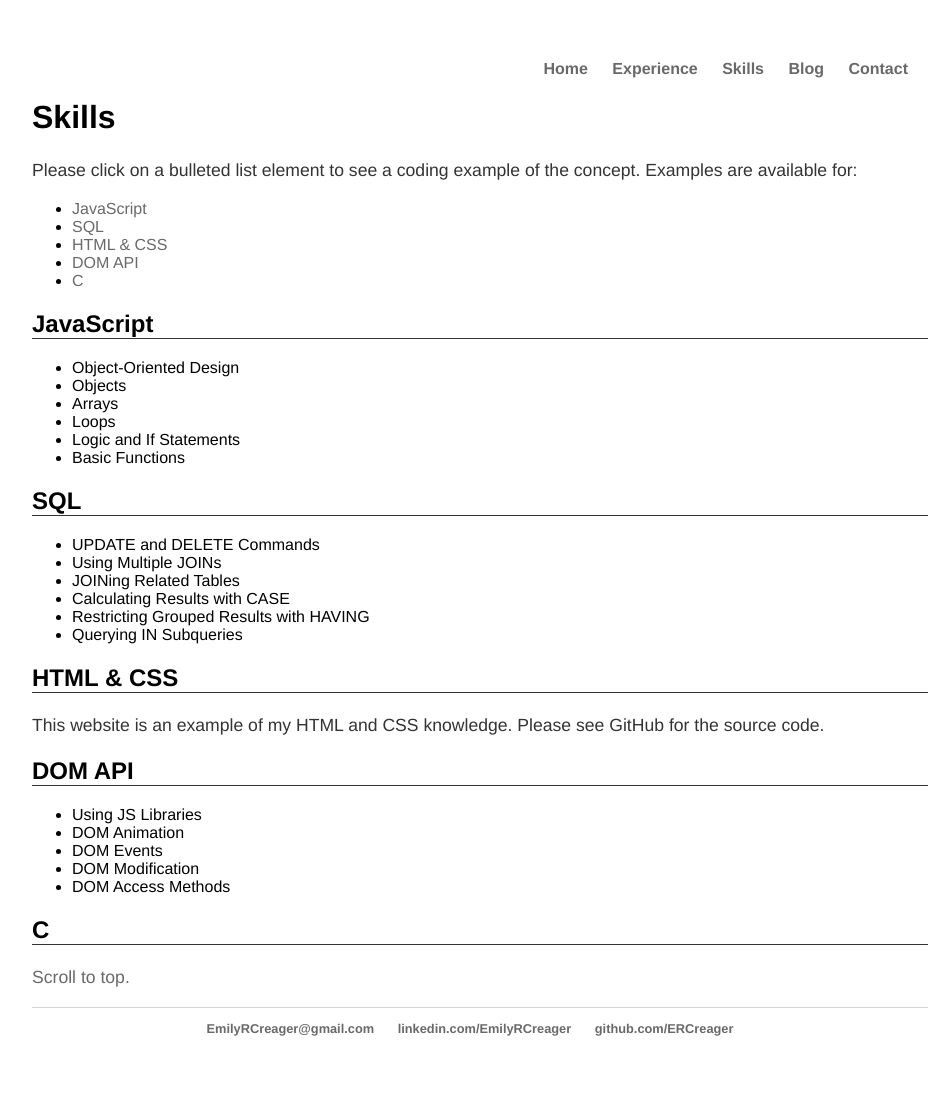
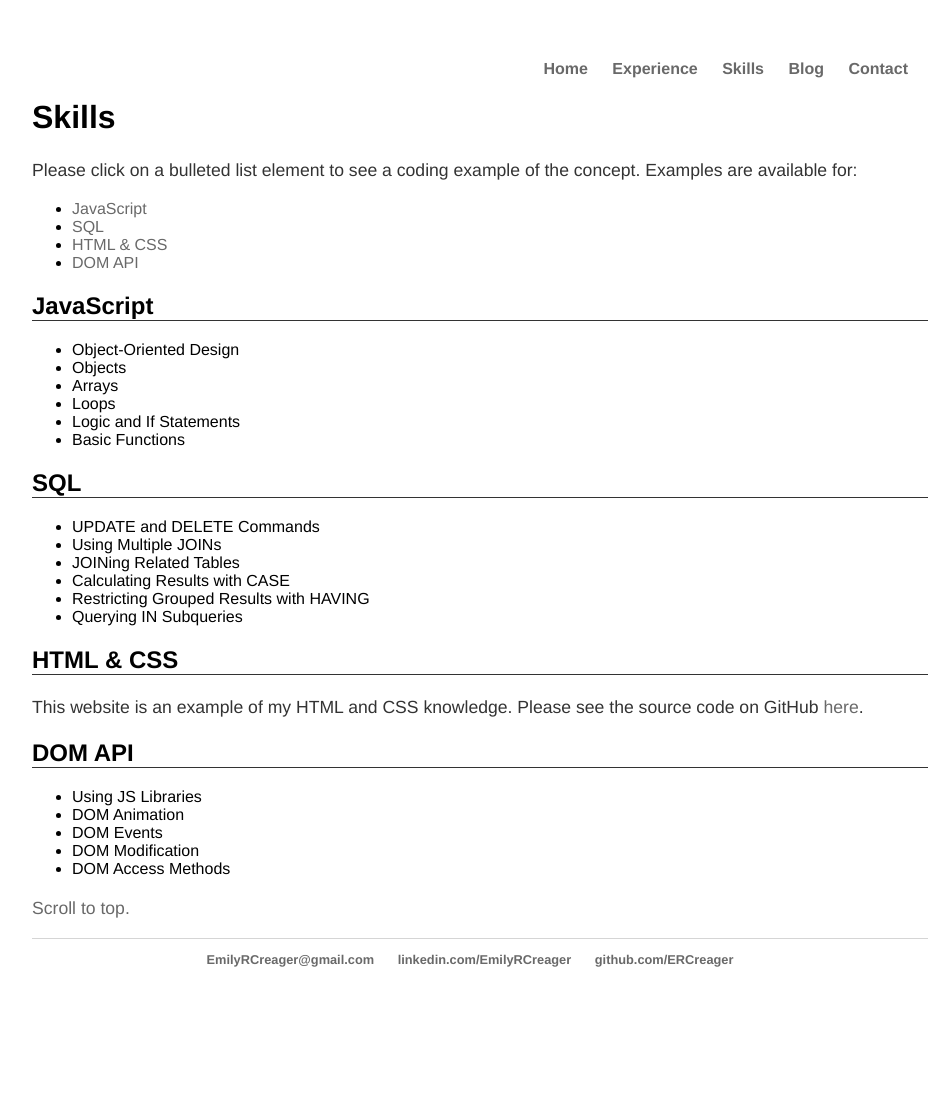
Before and after one commit to ercreager/ercreager.github.io, a Jekyll site: the page built from skills/index.html, in a window 1280 px wide. Shown: the whole page, without its empty margins (160-1099 px from the left). Built offline with Jekyll 4.4.1, drawn with Linux system fonts in a browser that asks for light colours; after the commit the page ends 1027 px from its top, so only the background shows below that.

Commit message:
Update C skills

```diff
--- a/skills/index.html
+++ b/skills/index.html
@@ -10,7 +10,6 @@ title: Skills
 			<li><a href="#skills-sql">SQL</a></li>
 			<li><a href="#skills-html">HTML & CSS</a></li>
 			<li><a href="#skills-dom">DOM API</a></li>
-			<li><a href="#skills-c">C</a></li>
 		</ul>
 	</p>
 	<h2 id="skills-js">JavaScript</h2>
@@ -32,7 +31,7 @@ title: Skills
 			<li>Querying IN Subqueries</li>
 		</ul></p>
 	<h2 id="skills-html">HTML & CSS</h2>
-		<p>This website is an example of my HTML and CSS knowledge. Please see GitHub for the source code.</p>
+		<p>This website is an example of my HTML and CSS knowledge. Please see the source code on GitHub <a href="http://github.com/ercreager/ercreager.github.io">here</a>.</p>
 	<h2 id="skills-dom">DOM API</h2>
 		<p><ul>
 			<li>Using JS Libraries</li>
@@ -41,6 +40,5 @@ title: Skills
 			<li>DOM Modification</li>
 			<li>DOM Access Methods</li>
 		</ul></p>
-	<h2 id="skills-c">C</h2>
 <p><a href="#skills-top">Scroll to top.</a></p>
 </div>
```
